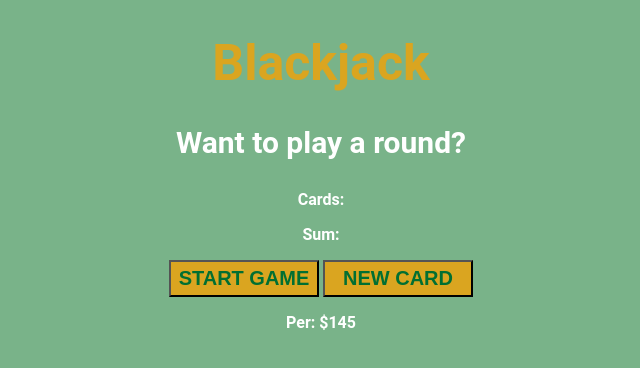
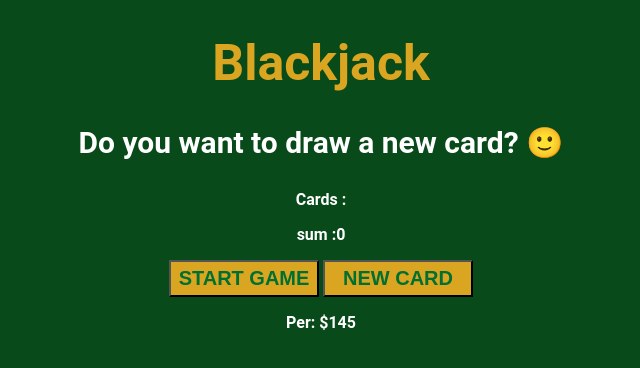
Before and after one commit to Ayan-thecodeking/50-days-of-Javascript, a plain HTML site: page BlackJackGame/index.html in a window 1280 px wide. Both pictures are taken after a click on the button "NEW CARD". Shown: the whole page, without its empty margins (319-959 px from the left). Drawn offline with Linux system fonts and the light colour scheme.

Commit message:
final blackjack

```diff
--- a/BlackJackGame/index.js
+++ b/BlackJackGame/index.js
@@ -77,5 +77,7 @@ function newCard() {
         cards.push(card)
 
         renderGame();
+    }else{
+        renderGame()
     }
 }
--- a/BlackJackGame/style.css
+++ b/BlackJackGame/style.css
@@ -5,7 +5,7 @@ body {
     font-family:  Roboto, Oxygen, Ubuntu, Cantarell, 'Open Sans', 'Helvetica Neue', sans-serif;
     font-weight: bold;
     text-align: center;
-    background: rgb(121, 179, 137);
+    background: rgb(8, 74, 26);
     color: #ffffff;
     text-align: center;
 }
```
